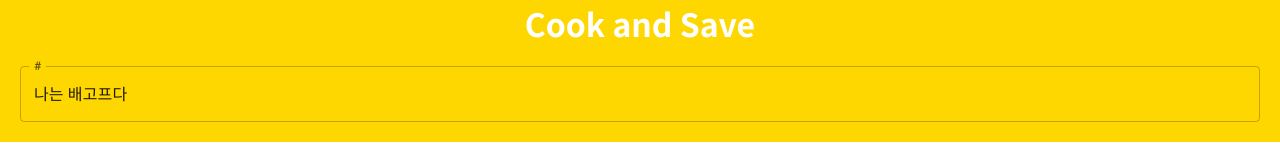
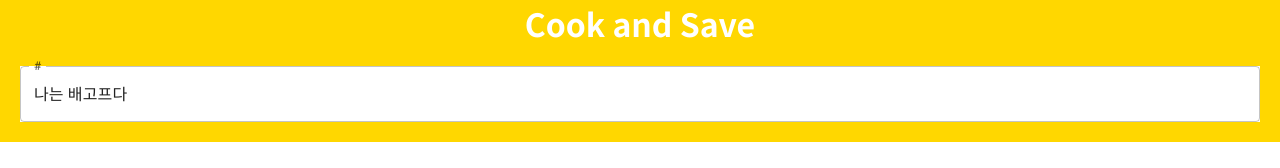
Before and after one commit to sanghunkang/test, a React (Create React App) app: page /home in a window 1280 px wide. Shown: the top 168 px of the page. Built offline with nearby package versions, Linux system fonts and the light colour scheme; grey boxes are pictures that could not be loaded.

Commit message:
Apply white textbox

```diff
--- a/src/components/CommonHeader.css
+++ b/src/components/CommonHeader.css
@@ -6,8 +6,11 @@
 }
 
 .Header-input {
-    color: #fff;
     padding: 20px;
+}
+
+.Header-input input {
+    background-color: #fff;
 }
 
 .Body-category {
```
